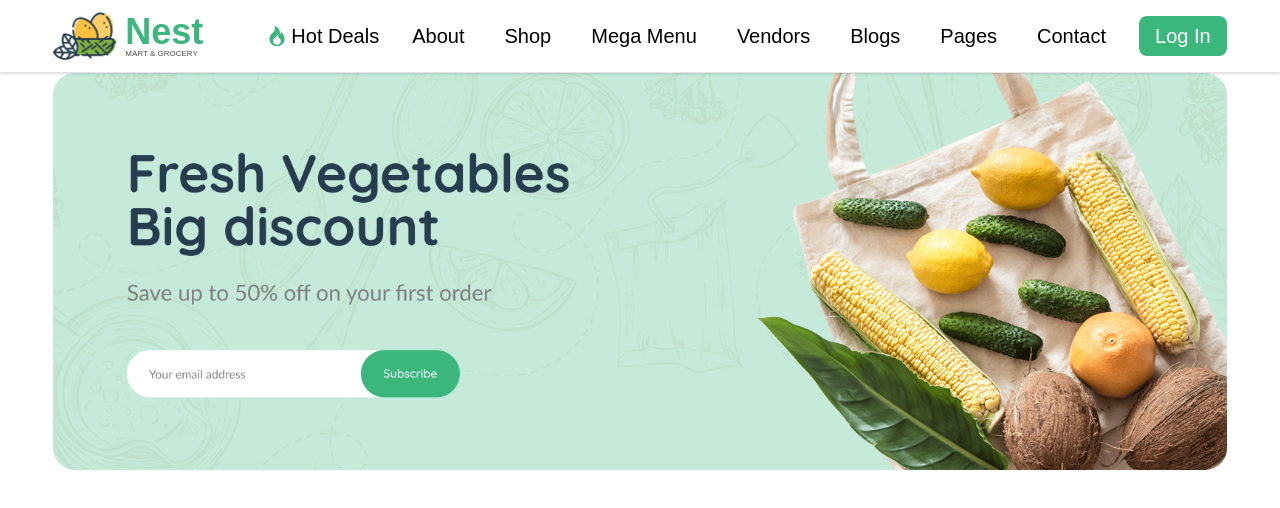
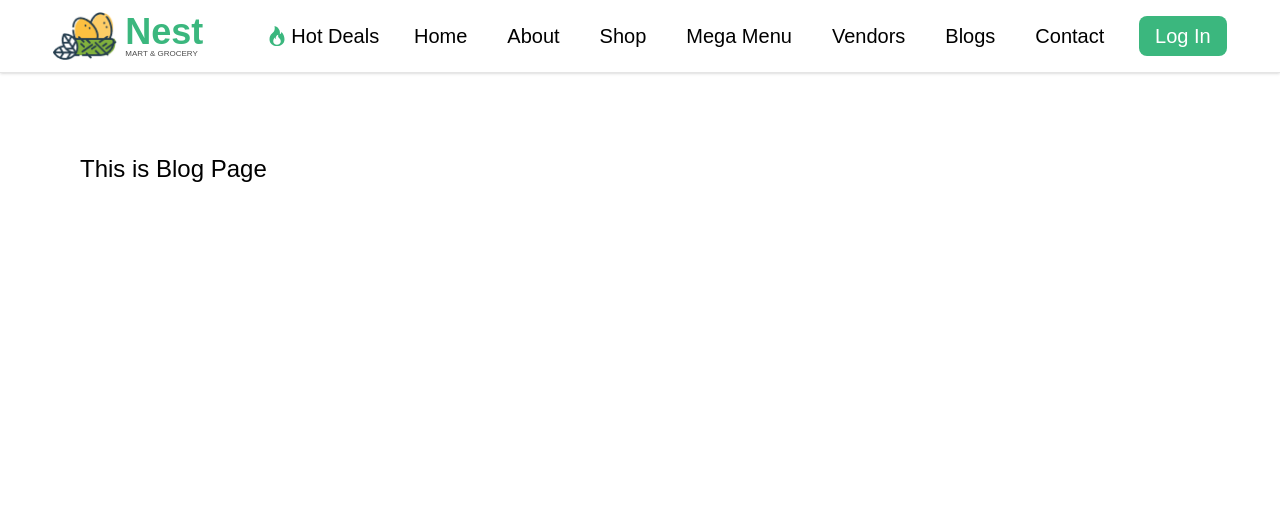
Before and after one commit to atikurrahman24/Nest_Assest, a React (Vite) app: page /blog in a window 1280 px wide. Shown: the top 508 px of the page. Built offline with nearby package versions, Linux system fonts and the light colour scheme.

Commit message:
All pages set in their routes

```diff
--- a/package.json
+++ b/package.json
@@ -14,6 +14,8 @@
     "react": "^19.2.0",
     "react-dom": "^19.2.0",
     "react-icons": "^5.5.0",
+    "react-router": "^7.10.0",
+    "react-router-dom": "^7.10.0",
     "tailwindcss": "^4.1.17"
   },
   "devDependencies": {
--- a/src/Components/Navbar.jsx
+++ b/src/Components/Navbar.jsx
@@ -1,6 +1,7 @@
 import React, { useState } from "react";
 import { BsFire } from "react-icons/bs";
 import { HiMenu, HiX } from "react-icons/hi";
+import { Link } from "react-router";
 
 export default function Navbar() {
   const [isOpen, setIsOpen] = useState(false);
@@ -11,15 +12,17 @@ export default function Navbar() {
       <div className="w-11/12 mx-auto py-2 md:py-3  flex items-center justify-between ">
 
         {/* Left side */}
-        <div className="flex items-center gap-12 md:gap-4 lg:gap-16">
 
-          <div className="flex items-center gap-0 md:gap-1 lg:gap-2 cursor-pointer">
+        <div className="flex items-center gap-12 md:gap-4 lg:gap-16 ">
+          <Link to="/">
+          <div className="flex items-center gap-0 md:gap-1 lg:gap-2 cursor-pointer hover:scale-105 transition-transform duration-300">
             <img src="/Images/logo.png" alt="Logo" className="w-10 md:w-14 lg:w-16" />
             <div className="flex flex-col gap-0">
               <h2 className="text-xl md:text-2xl lg:text-4xl font-semibold text-[#3BB77E]">Nest</h2>
               <p className="text-[6px] md:text-[7px] lg:text-[8px] text-black/70 -mt-1">MART & GROCERY</p>
             </div>
           </div>
+          </Link>
           <p className="flex items-center gap-1 text-[14px] md:text-[16px] lg:text-[20px] cursor-pointer hover:text-green-600 hover:scale-110 transition-transform duration-300"><BsFire className="text-[#3BB77E]" /><span>Hot Deals</span></p>
 
         </div>
@@ -29,13 +32,13 @@ export default function Navbar() {
 
           {/* Mid menu for md+ screens */}
           <div className="hidden md:flex overflow-hidden gap-4 md:gap-4 lg:gap-10 p-2 ">
-            <p className="text-[14px] md:text-[16px] lg:text-[20px]  cursor-pointer hover:text-green-600 hover:scale-110 transition-transform duration-300">About</p>
-            <p className="text-[14px] md:text-[16px] lg:text-[20px]  cursor-pointer hover:text-green-600 hover:scale-110 transition-transform duration-300">Shop</p>
-            <p className="text-[14px] md:text-[16px] lg:text-[20px]  cursor-pointer hover:text-green-600 hover:scale-110 transition-transform duration-300">Mega Menu</p>
+            <Link to="/"><p className="text-[14px] md:text-[16px] lg:text-[20px]  cursor-pointer hover:text-green-600 hover:scale-110 transition-transform duration-300">Home</p></Link>
+            <Link to="/about"><p className="text-[14px] md:text-[16px] lg:text-[20px]  cursor-pointer hover:text-green-600 hover:scale-110 transition-transform duration-300">About</p></Link>
+            <Link to="/shop"><p className="text-[14px] md:text-[16px] lg:text-[20px]  cursor-pointer hover:text-green-600 hover:scale-110 transition-transform duration-300">Shop</p></Link>
+            <Link to="/mega-menu"><p className="text-[14px] md:text-[16px] lg:text-[20px]  cursor-pointer hover:text-green-600 hover:scale-110 transition-transform duration-300">Mega Menu</p></Link>
             <p className="text-[14px] md:text-[16px] lg:text-[20px]  cursor-pointer hover:text-green-600 hover:scale-110 transition-transform duration-300">Vendors</p>
-            <p className="text-[14px] md:text-[16px] lg:text-[20px]  cursor-pointer hover:text-green-600 hover:scale-110 transition-transform duration-300">Blogs</p>
-            <p className="text-[14px] md:text-[16px] lg:text-[20px]  cursor-pointer hover:text-green-600 hover:scale-110 transition-transform duration-300">Pages</p>
-            <p className="text-[14px] md:text-[16px] lg:text-[20px]  cursor-pointer hover:text-green-600 hover:scale-110 transition-transform duration-300">Contact</p>
+            <Link to="/blog"><p className="text-[14px] md:text-[16px] lg:text-[20px]  cursor-pointer hover:text-green-600 hover:scale-110 transition-transform duration-300">Blogs</p></Link>
+            <Link to="/contact"><p className="text-[14px] md:text-[16px] lg:text-[20px]  cursor-pointer hover:text-green-600 hover:scale-110 transition-transform duration-300">Contact</p></Link>
           </div>
 
           {/* Small screen dropdown */}
@@ -43,13 +46,13 @@ export default function Navbar() {
             <button onClick={() => setIsOpen(!isOpen)} className=" -mr-6">{isOpen ? <HiX size={16} /> : <HiMenu size={24} />}</button>
             {isOpen && (
               <div className="absolute right-0 mt-2 w-40 bg-white/50 shadow-md rounded-md z-10 flex flex-col">
-                <p className="px-4 py-2 text-sm cursor-pointer hover:bg-green-300">About</p>
-                <p className="px-4 py-2 text-sm cursor-pointer hover:bg-green-300">Shop</p>
-                <p className="px-4 py-2 text-sm cursor-pointer hover:bg-green-300">Mega Menu</p>
+                <Link to="/"><p className="px-4 py-2 text-sm cursor-pointer hover:bg-green-300">Home</p></Link>
+                <Link to="/about"><p className="px-4 py-2 text-sm cursor-pointer hover:bg-green-300">About</p></Link>
+                <Link to="/shop"><p className="px-4 py-2 text-sm cursor-pointer hover:bg-green-300">Shop</p></Link>
+                <Link to="/mega-menu"><p className="px-4 py-2 text-sm cursor-pointer hover:bg-green-300">Mega Menu</p></Link>
                 <p className="px-4 py-2 text-sm cursor-pointer hover:bg-green-300">Vendors</p>
-                <p className="px-4 py-2 text-sm cursor-pointer hover:bg-green-300">Blogs</p>
-                <p className="px-4 py-2 text-sm cursor-pointer hover:bg-green-300">Pages</p>
-                <p className="px-4 py-2 text-sm cursor-pointer hover:bg-green-300">Contact</p>
+                <Link to="/blog"><p className="px-4 py-2 text-sm cursor-pointer hover:bg-green-300">Blogs</p></Link>
+                <Link to="/contact"><p className="px-4 py-2 text-sm cursor-pointer hover:bg-green-300">Contact</p></Link>
               </div>
             )}
           </div>
--- a/src/Components/Pages/About/About.jsx
+++ b/src/Components/Pages/About/About.jsx
@@ -0,0 +1,11 @@
+import React from 'react'
+import Navbar from '../../Navbar'
+
+export default function About() {
+  return (
+    <div>
+        <Navbar></Navbar>
+        <p className='p-20 text-2xl'>Hi</p>
+    </div>
+  )
+}
--- a/src/Components/Pages/Blog/Blog.jsx
+++ b/src/Components/Pages/Blog/Blog.jsx
@@ -0,0 +1,11 @@
+import React from 'react'
+import Navbar from '../../Navbar'
+
+export default function Blog() {
+  return (
+    <div>
+        <Navbar></Navbar>
+        <p className='p-20 text-2xl'>This is Blog Page</p>
+    </div>
+  )
+}
--- /dev/null
+++ b/src/Components/Pages/Contact/Contact.jsx
@@ -0,0 +1,11 @@
+import React from 'react'
+import Navbar from '../../Navbar'
+
+export default function Contact() {
+  return (
+    <div>
+      <Navbar></Navbar>
+        <p className='p-20 text-2xl'>This is Contact Page</p>
+    </div>
+  )
+}
--- /dev/null
+++ b/src/Components/Pages/MeghaMenue/MeghaMenue.jsx
@@ -0,0 +1,11 @@
+import React from 'react'
+import Navbar from '../../Navbar'
+
+export default function MeghaMenue() {
+  return (
+    <div>
+      <Navbar></Navbar>
+        <p className='p-20 text-2xl'>This is Megha Menue Page</p>
+    </div>
+  )
+}
--- /dev/null
+++ b/src/Components/Pages/Shop/Shop.jsx
@@ -0,0 +1,11 @@
+import React from 'react'
+import Navbar from '../../Navbar'
+
+export default function Shop() {
+  return (
+    <div>
+      <Navbar></Navbar>
+        <p className='p-20 text-2xl'>This is Shop Page</p>
+    </div>
+  )
+}
--- /dev/null
+++ b/src/Router.jsx
@@ -0,0 +1,35 @@
+import { createBrowserRouter } from "react-router";
+import Home from "./Components/Pages/Home/Home";
+import About from "./Components/Pages/About/About";
+import Blog from "./Components/Pages/Blog/Blog";
+import Shop from "./Components/Pages/Shop/Shop";
+import MeghaMenue from "./Components/Pages/MeghaMenue/MeghaMenue";
+import Contact from "./Components/Pages/Contact/Contact";
+
+const router = createBrowserRouter([
+    {
+        path: "/",
+        element: <Home></Home>,
+    },
+    {
+        path: "/about",
+        element:<About></About>
+    },
+    {
+        path: "/blog",
+        element: <Blog></Blog>
+    },
+    {
+        path: "/shop",
+        element: <Shop></Shop>
+    },
+    {
+        path: "/mega-menu",
+        element: <MeghaMenue></MeghaMenue>
+    },
+    {
+        path: "/contact",
+        element: <Contact></Contact>
+    }
+]);
+export default router;
--- a/src/main.jsx
+++ b/src/main.jsx
@@ -1,10 +1,11 @@
 import { StrictMode } from 'react'
 import { createRoot } from 'react-dom/client'
 import './index.css'
-import Home from './Components/Pages/Home/Home'
+import { RouterProvider } from 'react-router'
+import router from './Router'
 
 createRoot(document.getElementById('root')).render(
   <StrictMode>
-    <Home></Home>
+    <RouterProvider router={router}></RouterProvider>
   </StrictMode>,
 )
```
Also changed, not shown: 1 other file (tests, documents, lock files or other folders).
